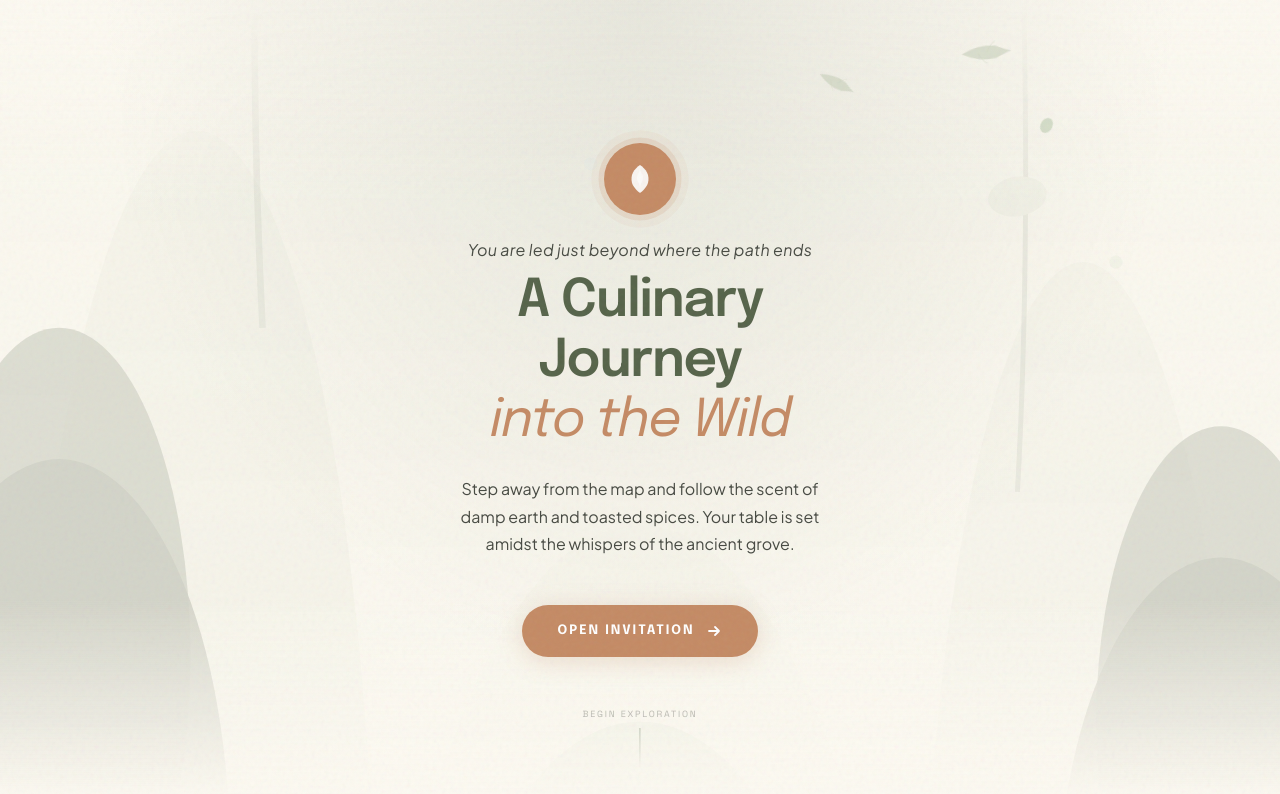
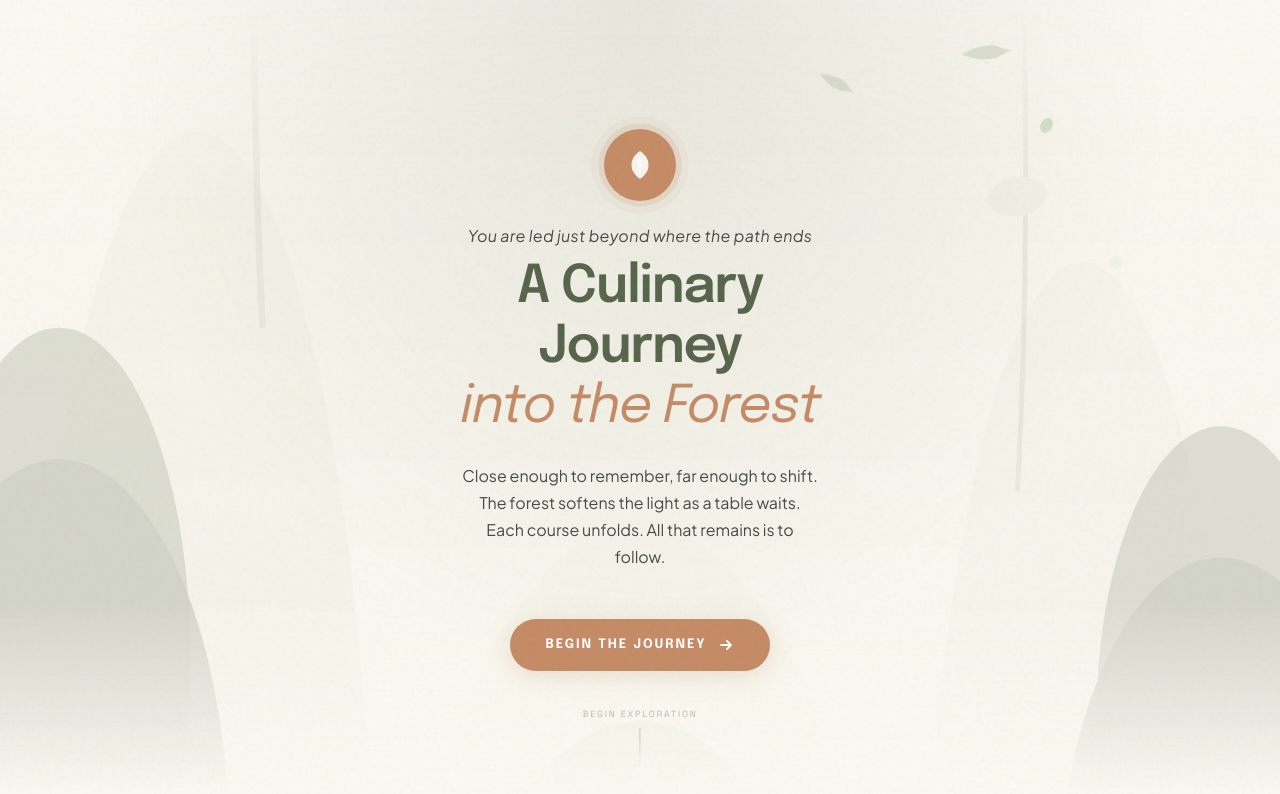
Before and after one commit to evanmanuel-business/wildwood-invitation, a plain HTML site: page index.html in a window 1280 px wide. Drawn offline with nearby package versions, Linux system fonts and the light colour scheme.

Commit message:
Update index.html

```diff
--- a/index.html
+++ b/index.html
@@ -150,11 +150,11 @@
 
         <h1 class="invitation-title">
           A Culinary Journey<br />
-          <em>into the Wild</em>
+          <em>into the Forest</em>
         </h1>
 
         <p class="invitation-body">
-          Step away from the map and follow the scent of damp earth and toasted spices. Your table is set amidst the whispers of the ancient grove.
+          Close enough to remember, far enough to shift. The forest softens the light as a table waits. Each course unfolds. All that remains is to follow.
         </p>
 
         <button
@@ -162,7 +162,7 @@
           class="btn-open"
           aria-label="Open the invitation and view the menu"
         >
-          <span>Open Invitation</span>
+          <span>Begin the Journey</span>
           <svg class="btn-arrow" width="16" height="16" viewBox="0 0 16 16" fill="none">
             <path d="M3 8h10M9 4l4 4-4 4" stroke="currentColor" stroke-width="1.8" stroke-linecap="round" stroke-linejoin="round"/>
           </svg>
```
